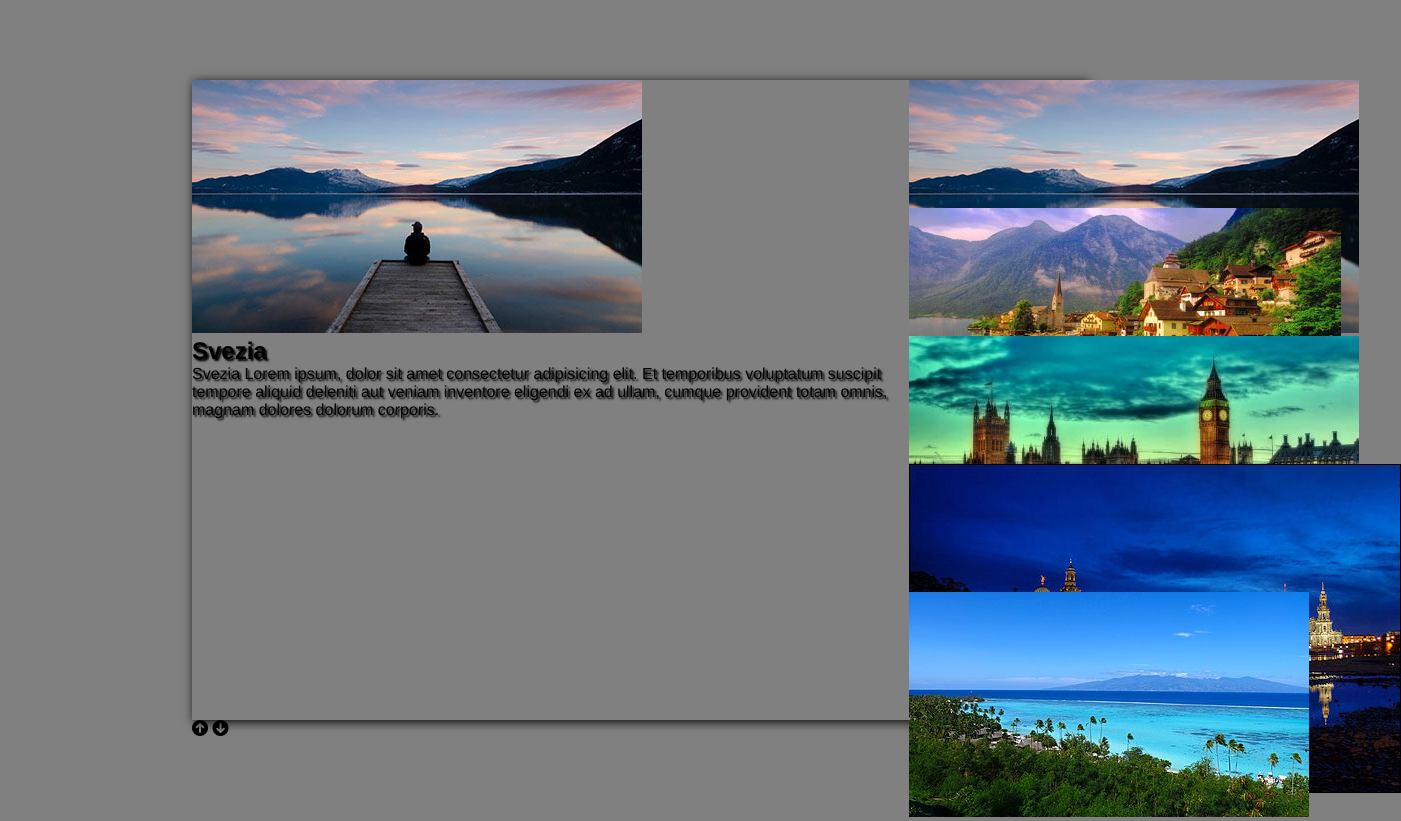
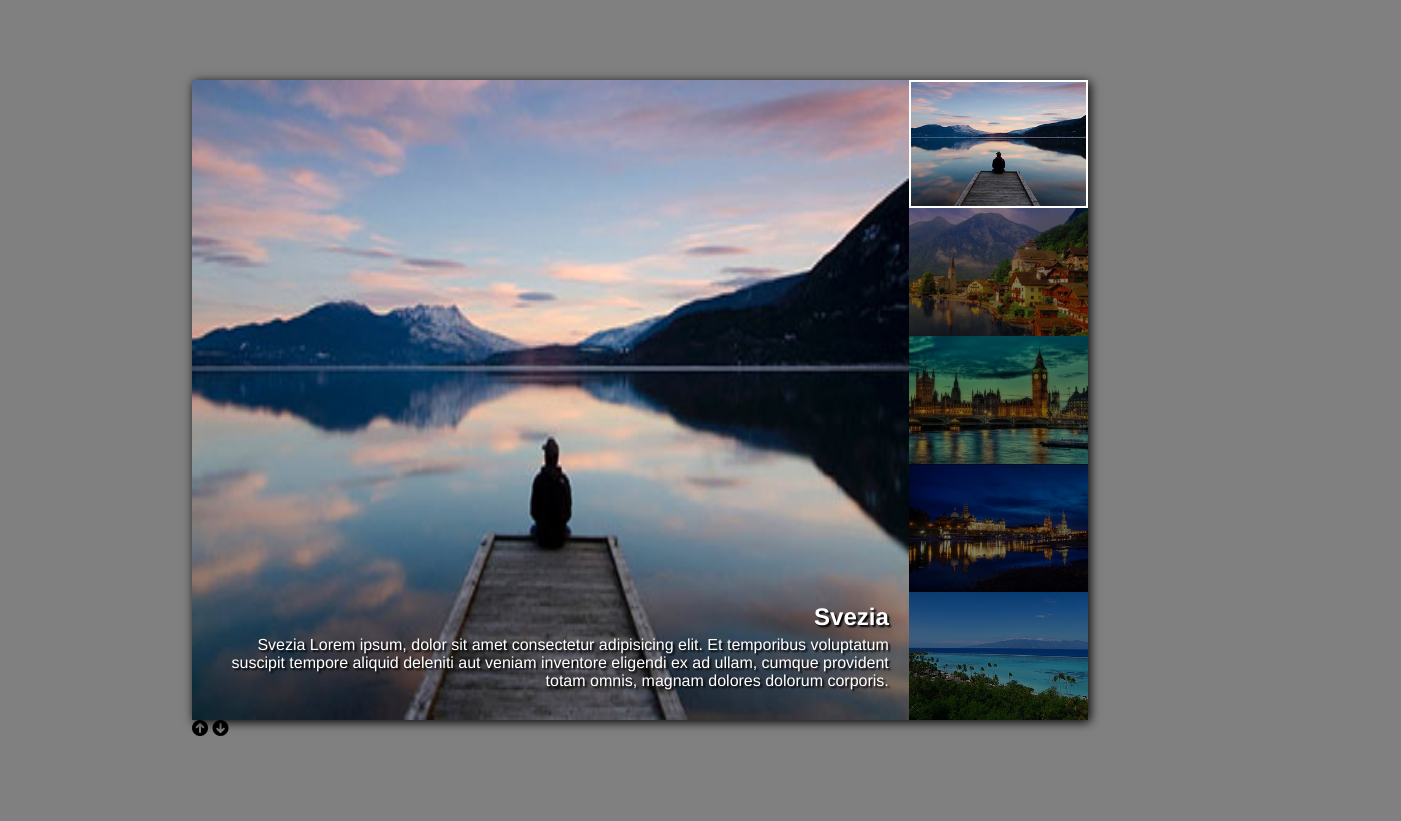
Before and after one commit to AlessandroImpact/js-array-carousel, a plain HTML site: page index.html in a window 1280 px wide. Shown: the whole page, 1401 px wide, since content can reach past the window. After the commit the page ends 800 px from the top, so only its background shows below. Drawn offline with Linux system fonts and the light colour scheme; files that its build step writes are made by us from their sources; files whose address does not match are found by name.

Commit message:
regole img + testo

```diff
--- a/css/style.css
+++ b/css/style.css
@@ -69,3 +69,44 @@ h2, p {
 .main-picture.on {
     display: block;
 }
+
+/* Regole immagini */
+.main-image .main-picture img, .main-picture {
+    width: 100%;
+    height: 100%;
+}
+
+.pictures img {
+    object-fit: cover;
+    height: 100%;
+    width: 100%;
+}
+
+.overlay {
+    position: absolute;
+    z-index: 2;
+    top: 0;
+    left: 0;
+    right: 0;
+    bottom: 0;
+    background-color: rgba(0, 0, 0, 0.5);
+}
+
+.overlay.on {
+    background-color: transparent;
+    border: 2px solid white;
+}
+
+/* Regole testo */
+.text {
+    position: absolute;
+    bottom: 30px;
+    left: 20px;
+    right: 20px;
+    text-align: right;
+    color: white;
+}
+
+h2 {
+    margin-bottom: 5px;
+}
```
